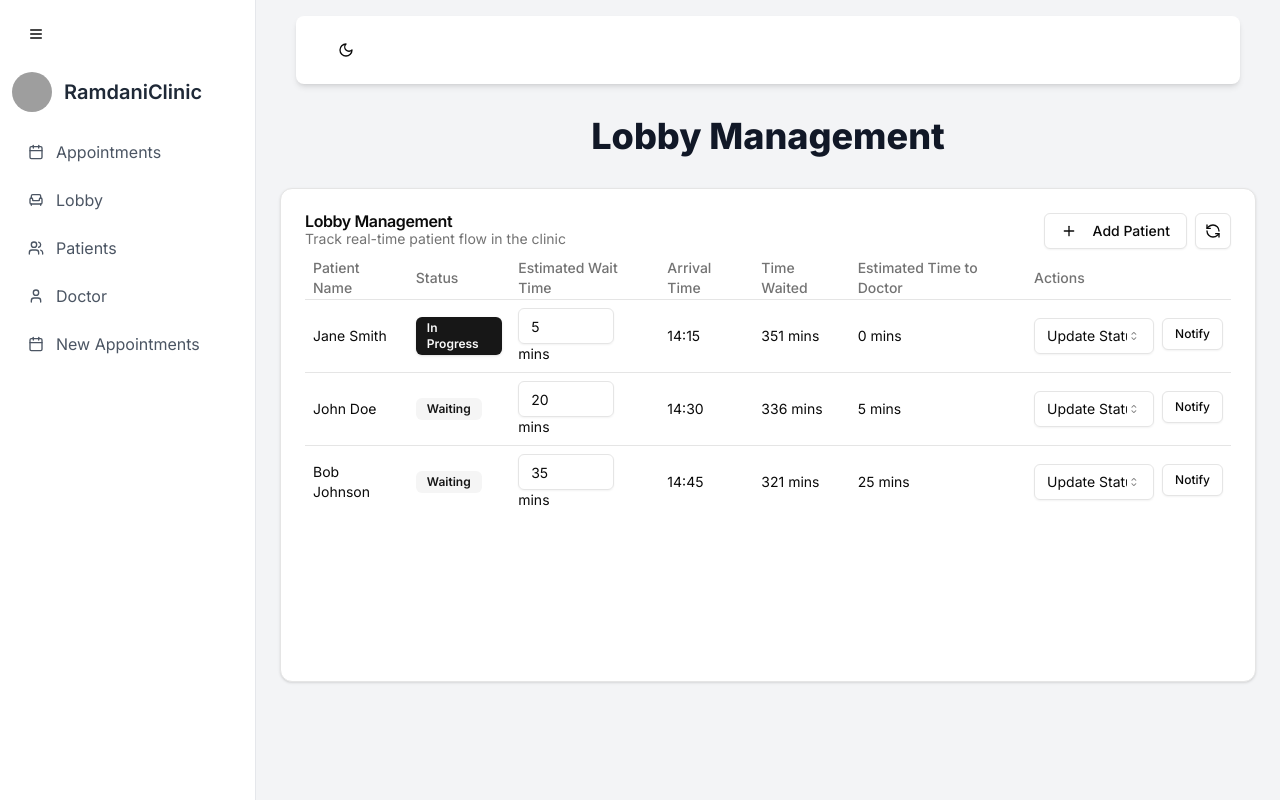
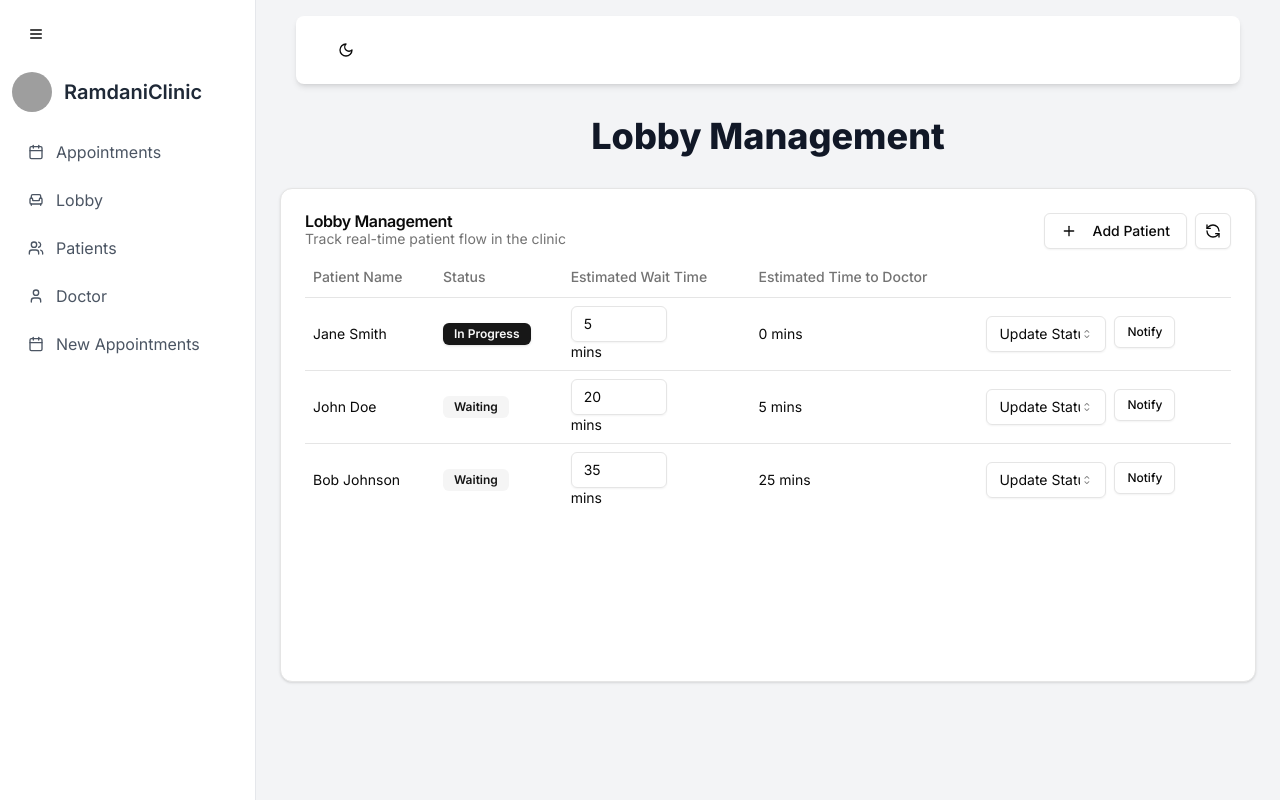
Before and after one commit to xCyberpunkx/dentalDB, a Next.js app: page /receptionist/lobby in a window 1280 px wide. Built offline with nearby package versions, Linux system fonts and the light colour scheme; grey boxes are pictures that could not be loaded.

Commit message:
lobby woks without socketio

```diff
--- a/app/receptionist/lobby/page.tsx
+++ b/app/receptionist/lobby/page.tsx
@@ -39,32 +39,27 @@ import {
 } from "@/components/ui/dialog";
 import { Badge } from "@/components/ui/badge";
 import { toast } from "@/components/ui/use-toast";
-// import { DragDropContext, Droppable, Draggable } from "react-beautiful-dnd";
 import { DragDropContext, Droppable, Draggable } from "react-beautiful-dnd";
 
 const ReceptionistLobby = () => {
-  // export default function ReceptionistLobby() {
   const [patientQueue, setPatientQueue] = React.useState([
     {
       id: "1",
       name: "John Doe",
       status: "Waiting",
       estimatedWaitTime: 20,
-      arrivalTime: "14:30",
     },
     {
       id: "2",
       name: "Jane Smith",
       status: "In Progress",
       estimatedWaitTime: 5,
-      arrivalTime: "14:15",
     },
     {
       id: "3",
       name: "Bob Johnson",
       status: "Waiting",
       estimatedWaitTime: 35,
-      arrivalTime: "14:45",
     },
   ]);
 
@@ -73,7 +68,6 @@ const ReceptionistLobby = () => {
   const [newPatientEstimatedWaitTime, setNewPatientEstimatedWaitTime] =
     React.useState(30);
 
-  // Predefined list of patients
   const predefinedPatients = [
     "Alice Anderson",
     "Bob Brown",
@@ -95,7 +89,7 @@ const ReceptionistLobby = () => {
           estimatedWaitTime: Math.max(0, patient.estimatedWaitTime - 1),
         }))
       );
-    }, 60000); // Update every minute
+    }, 60000);
 
     return () => clearInterval(timer);
   }, []);
@@ -111,8 +105,6 @@ const ReceptionistLobby = () => {
   }, [patientQueue]);
 
   const updatePatientStatus = (id, newStatus) => {
-    // const updatePatientStatus = (id: number, newStatus: string): void => {
-
     setPatientQueue(
       patientQueue.map((patient) =>
         patient.id === id ? { ...patient, status: newStatus } : patient
@@ -124,14 +116,6 @@ const ReceptionistLobby = () => {
     });
   };
 
-  /*************  ✨ Codeium Command ⭐  *************/
-  /**
-   * Updates the estimated wait time for a given patient ID
-   * @param {string} id The patient ID
-   * @param {string} newTime The new estimated wait time in minutes
-   * @returns {void}
-   */
-  /******  fb1f337f-f36d-461a-8833-902edf0ae386  *******/
   const updateEstimatedWaitTime = (id, newTime) => {
     setPatientQueue(
       patientQueue.map((patient) =>
@@ -152,13 +136,6 @@ const ReceptionistLobby = () => {
     });
   };
 
-  const calculateTimeDifference = (arrivalTime) => {
-    const now = new Date();
-    const arrival = new Date(now.toDateString() + " " + arrivalTime);
-    const diffInMinutes = Math.floor((now - arrival) / 60000);
-    return diffInMinutes;
-  };
-
   const addNewPatient = () => {
     if (newPatientName.trim() === "") {
       toast({
@@ -175,10 +152,6 @@ const ReceptionistLobby = () => {
       name: newPatientName,
       status: "Waiting",
       estimatedWaitTime: newPatientEstimatedWaitTime,
-      arrivalTime: now.toLocaleTimeString([], {
-        hour: "2-digit",
-        minute: "2-digit",
-      }),
     };
 
     setPatientQueue([...patientQueue, newPatient]);
@@ -203,7 +176,6 @@ const ReceptionistLobby = () => {
 
   const onDragEnd = (result) => {
     if (!result.destination) {
-      // If the item is dragged outside the list
       const itemId = result.draggableId;
       setPatientQueue(patientQueue.filter((patient) => patient.id !== itemId));
       toast({
@@ -303,10 +275,7 @@ const ReceptionistLobby = () => {
                         <TableHead>Patient Name</TableHead>
                         <TableHead>Status</TableHead>
                         <TableHead>Estimated Wait Time</TableHead>
-                        <TableHead>Arrival Time</TableHead>
-                        <TableHead>Time Waited</TableHead>
                         <TableHead>Estimated Time to Doctor</TableHead>
-                        <TableHead>Actions</TableHead>
                       </TableRow>
                     </TableHeader>
                     <TableBody>
@@ -353,11 +322,11 @@ const ReceptionistLobby = () => {
                                 />
                                 {" mins"}
                               </TableCell>
-                              <TableCell>{patient.arrivalTime}</TableCell>
+                              {/* <TableCell>{patient.arrivalTime}</TableCell>
                               <TableCell>
                                 {calculateTimeDifference(patient.arrivalTime)}{" "}
                                 mins
-                              </TableCell>
+                              </TableCell> */}
                               <TableCell>
                                 {calculateEstimatedTimeToDoctor(index)} mins
                               </TableCell>
```
